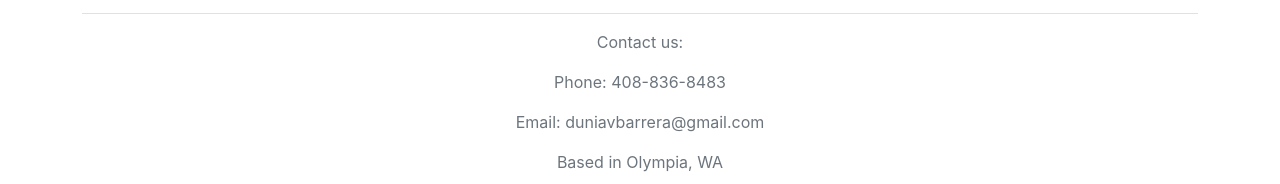
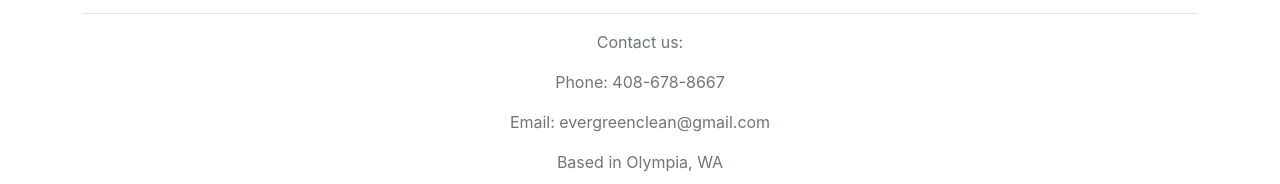
Before and after one commit to Shellsea31/evergreen-clean, a React (Create React App) app in the folder client/: page /faq in a window 1280 px wide. Shown: the part 521-705 px from the top of the page. Built offline with nearby package versions, Linux system fonts and the light colour scheme; no server answers.

Commit message:
FIX: contact info

```diff
--- a/client/src/components/Footer/Footer.js
+++ b/client/src/components/Footer/Footer.js
@@ -38,9 +38,9 @@ const Footer = () => {
           <p className="nav-text text-center text-muted" id="contact">
             Contact us:
           </p>
-          <p className="nav-text text-center text-muted">Phone: 408-836-8483</p>
+          <p className="nav-text text-center text-muted">Phone: 408-678-8667</p>
           <p className="nav-text text-center text-muted">
-            Email: duniavbarrera@gmail.com
+            Email: evergreenclean@gmail.com
           </p>
           <p className="nav-text text-center text-muted">
             Based in Olympia, WA
```
